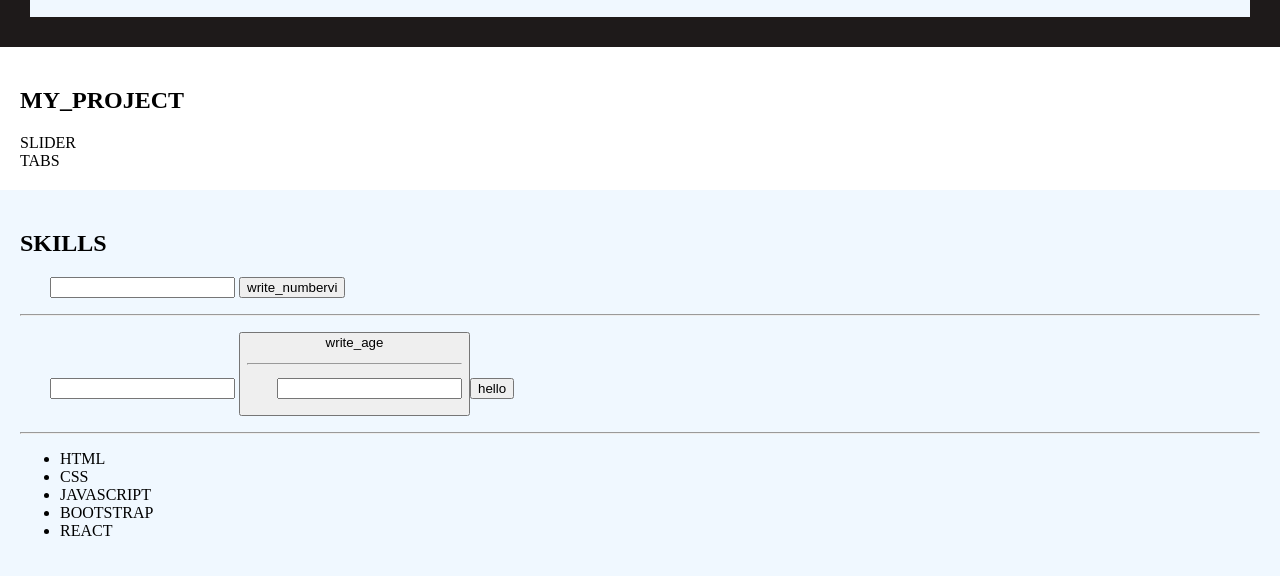
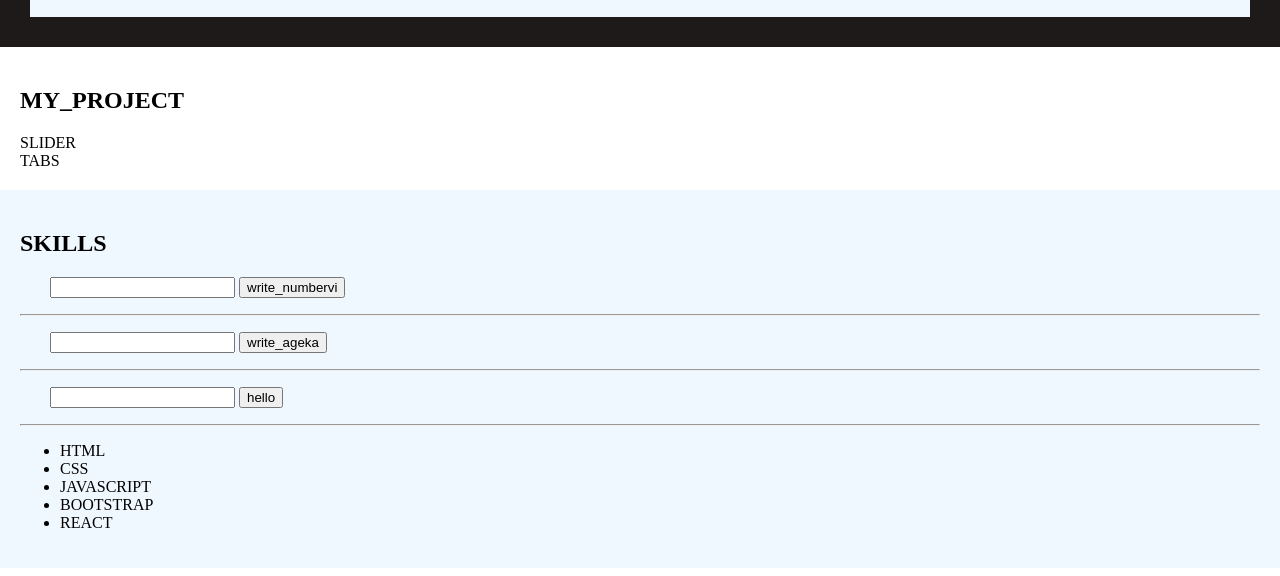
Before and after one commit to GurnikVitaliy/translator, a plain HTML site: page index.html in a window 1280 px wide. Shown: the part 707-1283 px from the top of the page. Drawn offline with Linux system fonts and the light colour scheme.

Commit message:
Update index.html

```diff
--- a/index.html
+++ b/index.html
@@ -118,7 +118,7 @@
             <button id="btn1">write_numbervi</button></p>
             <hr>
             <p><input type="text" id="input2">
-                <button id="btn2">write_age<ka/button></p>
+                <button id="btn2">write_ageka</button></p>
                 <hr>
                 <p><input type="text" id="input3">
                     <button id="btn3">hello</button></p>
```
